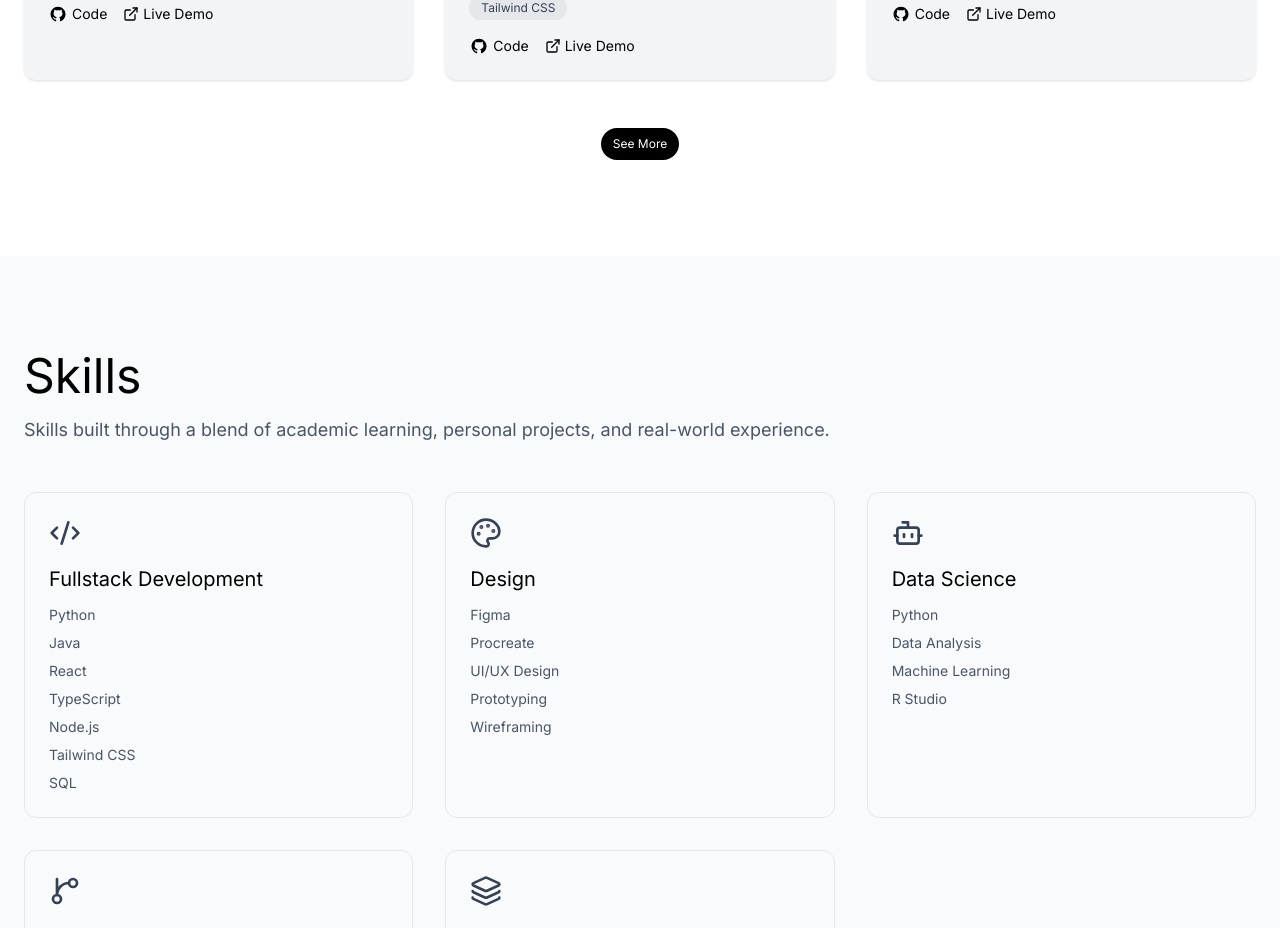
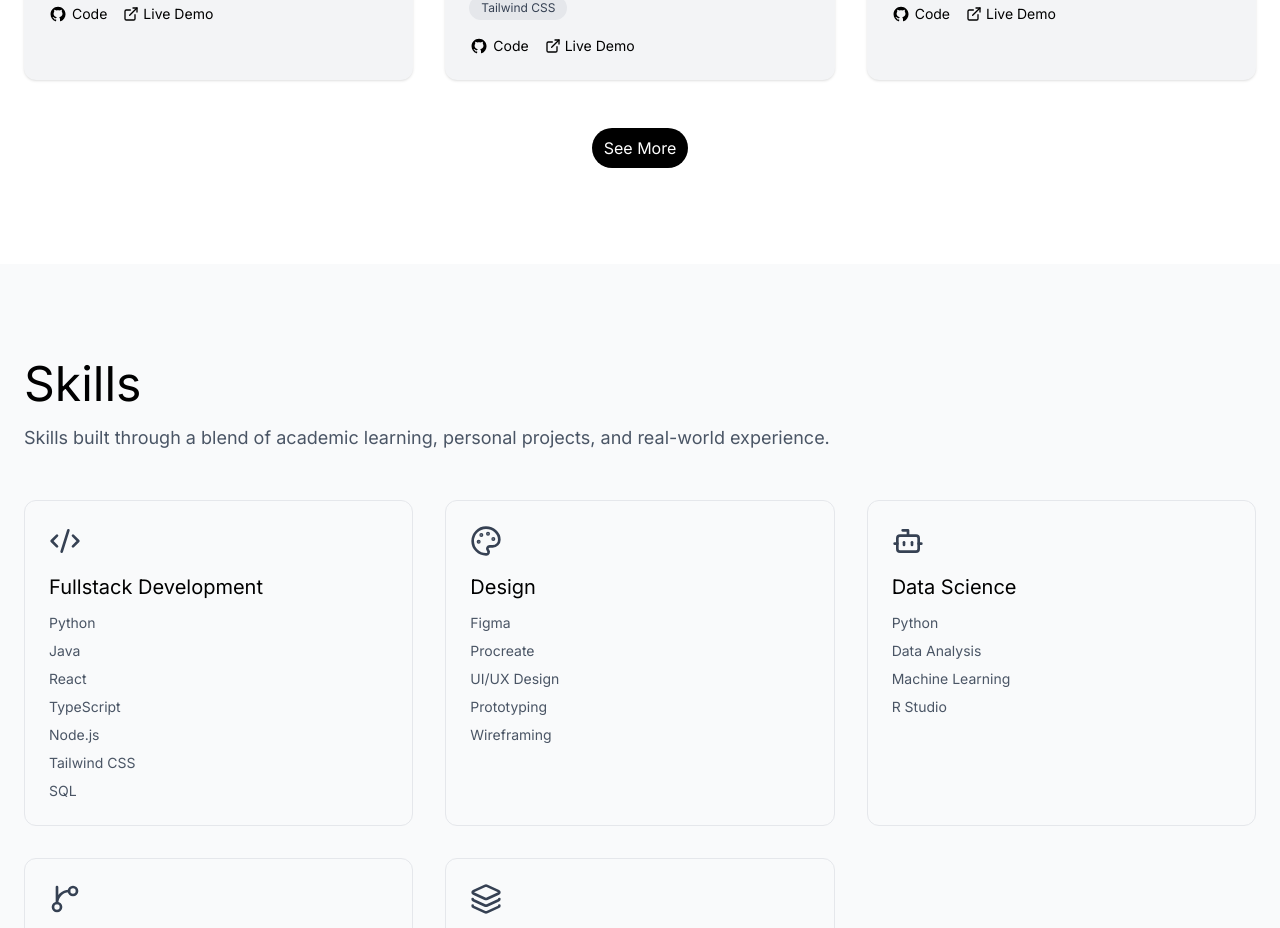
Before and after one commit to quanzee/portfolio-website, a React (Vite) app in the folder my-portfolio/: page / in a window 1280 px wide. Shown: the part 2040-2968 px from the top of the page. Built offline with nearby package versions, Linux system fonts and the light colour scheme.

Commit message:
Updated text size in button

```diff
--- a/my-portfolio/src/components/Projects.tsx
+++ b/my-portfolio/src/components/Projects.tsx
@@ -19,7 +19,7 @@ const Projects = () => {
           ))}
         </div>
 
-      <Link to="/projects" className="block mx-auto w-fit text-xs px-3 py-2 bg-black text-white rounded-full hover:bg-gray-800 transition-colors mt-12">
+      <Link to="/projects" className="block mx-auto w-fit text-m px-3 py-2 bg-black text-white rounded-full hover:bg-gray-800 transition-colors mt-12">
         See More
       </Link>
     </section>
```
